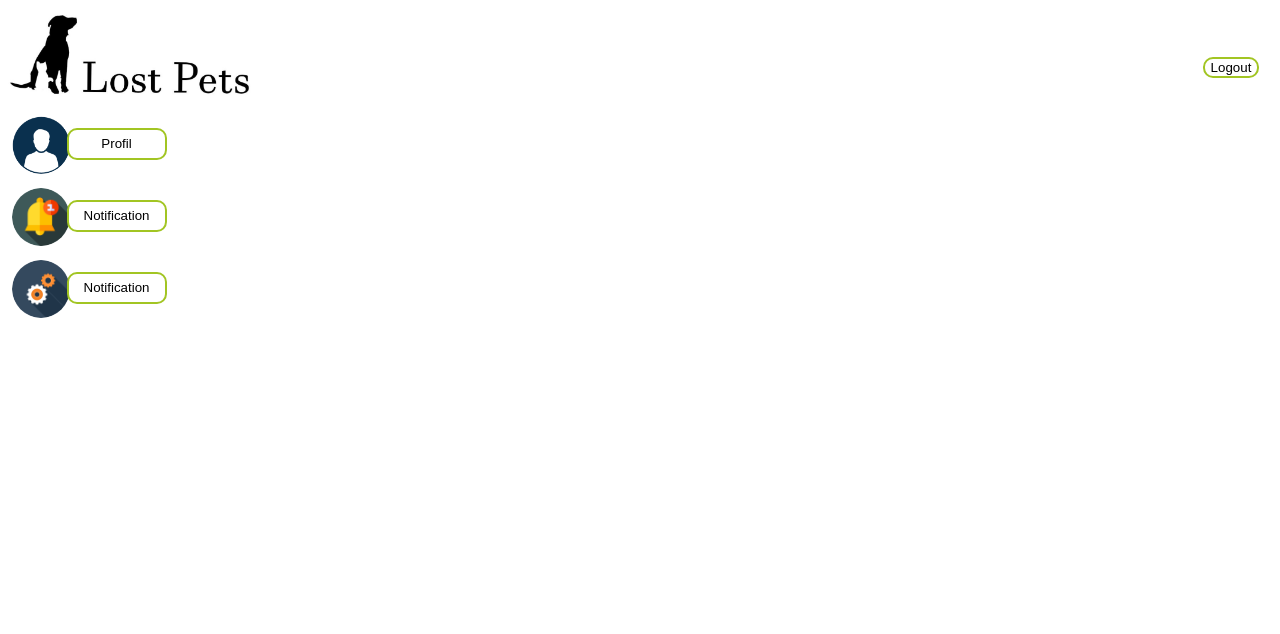
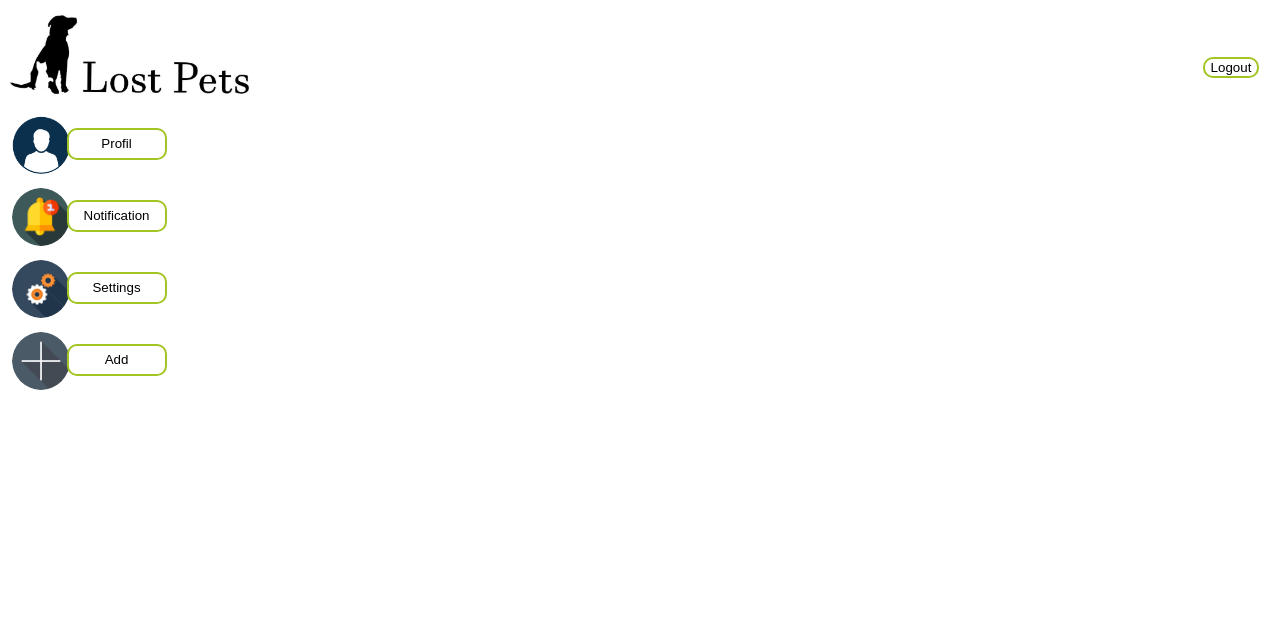
Before and after one commit to SirCQQ/LostPets, a PHP site: page /Workspace.html in a window 1280 px wide. Shown: the top 634 px of the page. Run offline with PHP 8.4, Linux system fonts and the light colour scheme.

Commit message:
Changes
Am adaugat butonul de plus la workspace.

```diff
--- a/Workspace.html
+++ b/Workspace.html
@@ -33,9 +33,12 @@
 
             <div class="settings">
                 <img class="settingsPicture" src="./Img/settings.png" alt="SettingsPicture">
-                <button type="button" class="settings-btn">Notification</button>
+                <button type="button" class="settings-btn">Settings</button>
             </div>
-
+            <div class="add">
+                    <img class="addPicture" src="./Img/plus.png" alt="AddButton">
+                    <button type="button" class="add-btn">Add</button>
+                </div>
 
 
         </div>
--- a/css/workspace.css
+++ b/css/workspace.css
@@ -97,3 +97,24 @@ border: 2px solid #a2c523;
     bottom: 25%;
     left:40%;
 }
+
+.add{
+    position: relative;
+}
+.add .addPicture
+{
+    position: relative;
+    margin-top:10px;
+    height:58px;
+    width: 58px;
+    border-radius: 51%;
+    left: 7%;
+}
+.add .add-btn
+{
+    position: absolute;
+    height: 32px;
+    width: 100px;
+    bottom: 25%;
+    left:40%;
+}
```
Also changed, not shown: 1 other file.
